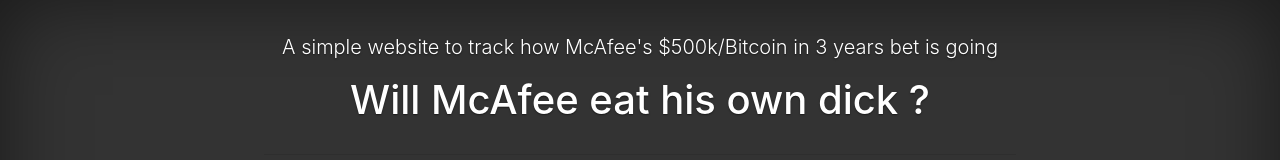
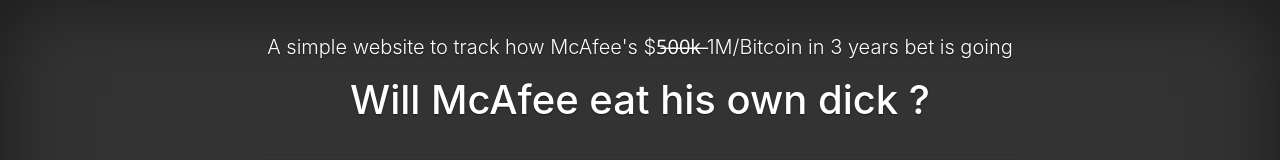
Before and after one commit to btnet/WillMcAfeeEatHisOwnDick, a plain HTML site: page index.html in a window 1280 px wide. Shown: the top 160 px of the page. Drawn offline with nearby package versions, Linux system fonts and the light colour scheme; no server answers.

Commit message:
Updated missing 500k, to new 1M bet.

```diff
--- a/index.html
+++ b/index.html
@@ -18,7 +18,7 @@
         <div class="cover-container">
 
           <div class="inner cover">
-		  	<p class="lead">A simple website to track how McAfee's $500k/Bitcoin in 3 years bet is going</p>
+		  	<p class="lead">A simple website to track how McAfee's $5̶0̶0̶k̶ 1M/Bitcoin in 3 years bet is going</p>
             <h1 class="cover-heading">Will McAfee eat his own dick ?</h1>
 			<hr></hr>
 		    <h2 id="isDickOnTheMenu" class="alert-heading"></h2>
```
